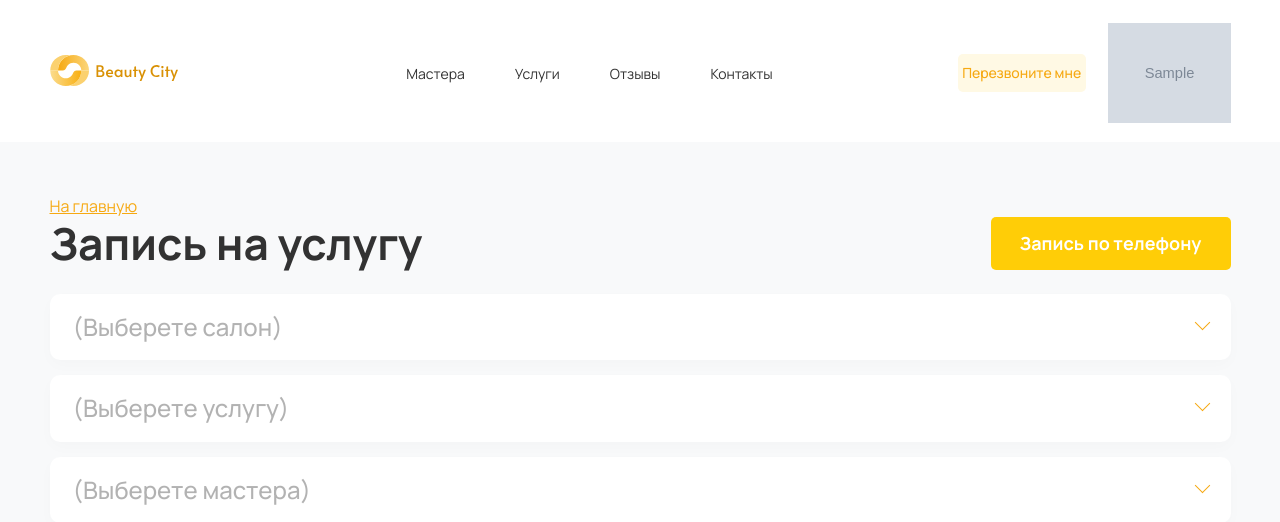
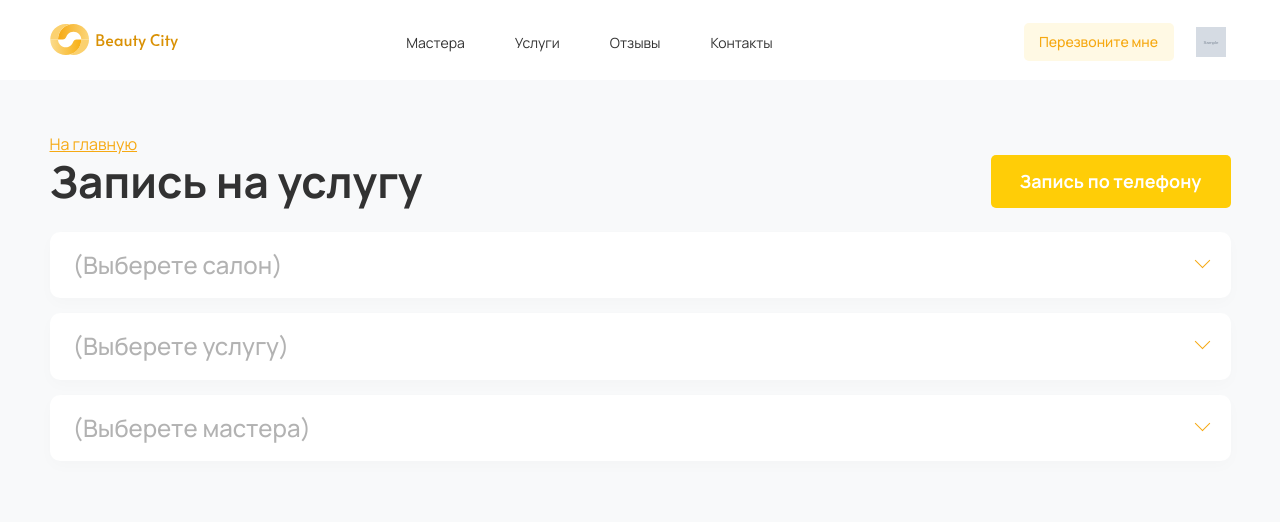
Before and after one commit to permsky/beauty_city, a Django app: page /service/ in a window 1280 px wide. Shown: the top 522 px of the page. Run offline with Django 4.2, Linux system fonts and the light colour scheme; a user stored in the database is signed in; tables that the repository leaves empty hold one stand-in row (values such as "Sample post"); grey boxes marked "Sample" are stand-in pictures; parts of the project's set-up code (start-up, migrations or seed data) failed here and were passed over.

Commit message:
Fix show avatar.

```diff
--- a/beauty_salon/templates/service.html
+++ b/beauty_salon/templates/service.html
@@ -87,14 +87,18 @@
 						<div class="header__block_auth">
 
               {% if user.is_authenticated %}
+
                 {% if user.photo %}
-									<img src="{{ user.photo.url }}" alt="avatar" class="accaunt__ava_img" onclick="location.href='{% url 'notes' %}'">
+								  <img src="{{ user.photo.url }}" alt="account" class="header__account_img" onclick="location.href='{% url 'notes' %}'">
 								{% else %}
 									<img src="{% static '/img/acc.svg' %}" alt="account" class="header__account_img" onclick="location.href='{% url 'notes' %}'">
 								{% endif %}
+
               {% else %}
-                <img src="{% static 'img/acc.svg' %}" alt="account" class="header__account_img">
+
+                <img src="{% static '/img/acc.svg' %}" alt="account" class="header__account_img">
                 <span class="header__block_auth__intro">Войти</span>
+
               {% endif %}
 
 						</div>
```
Also changed, not shown: 1 other file.
